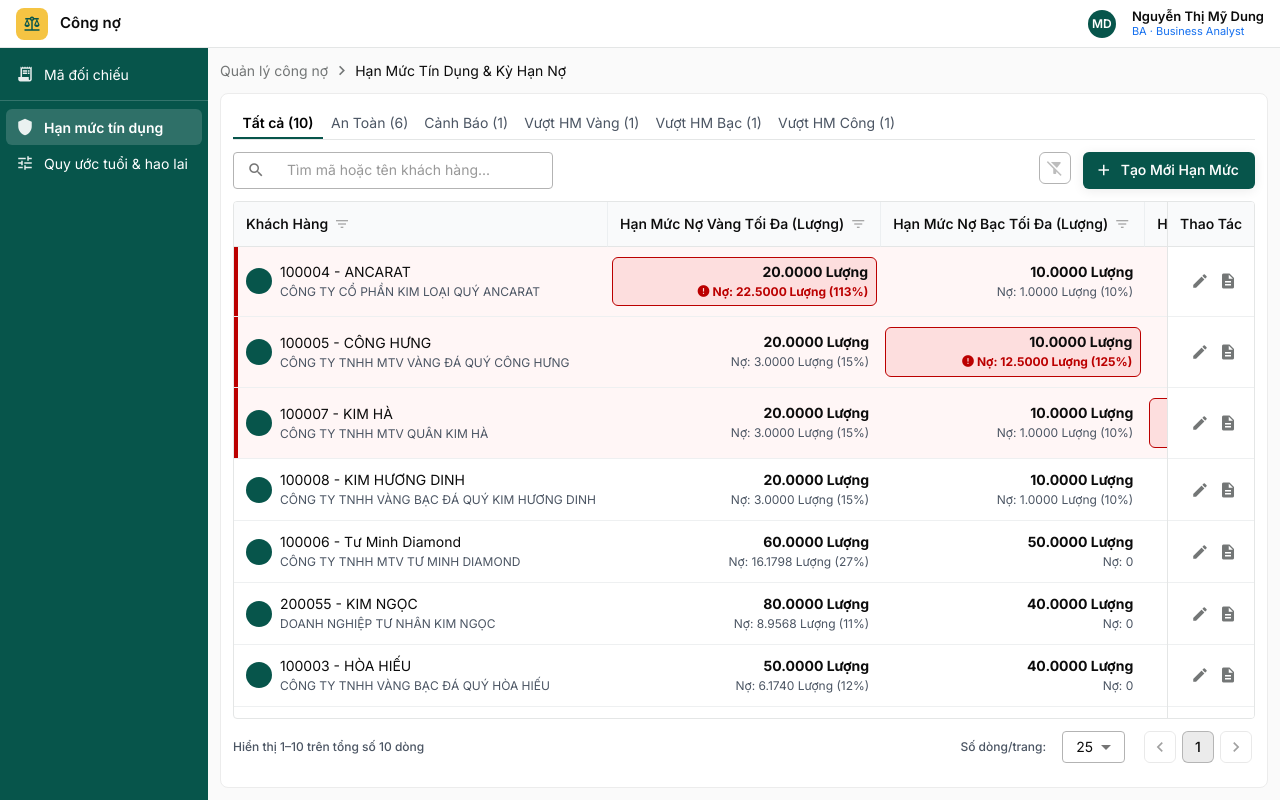
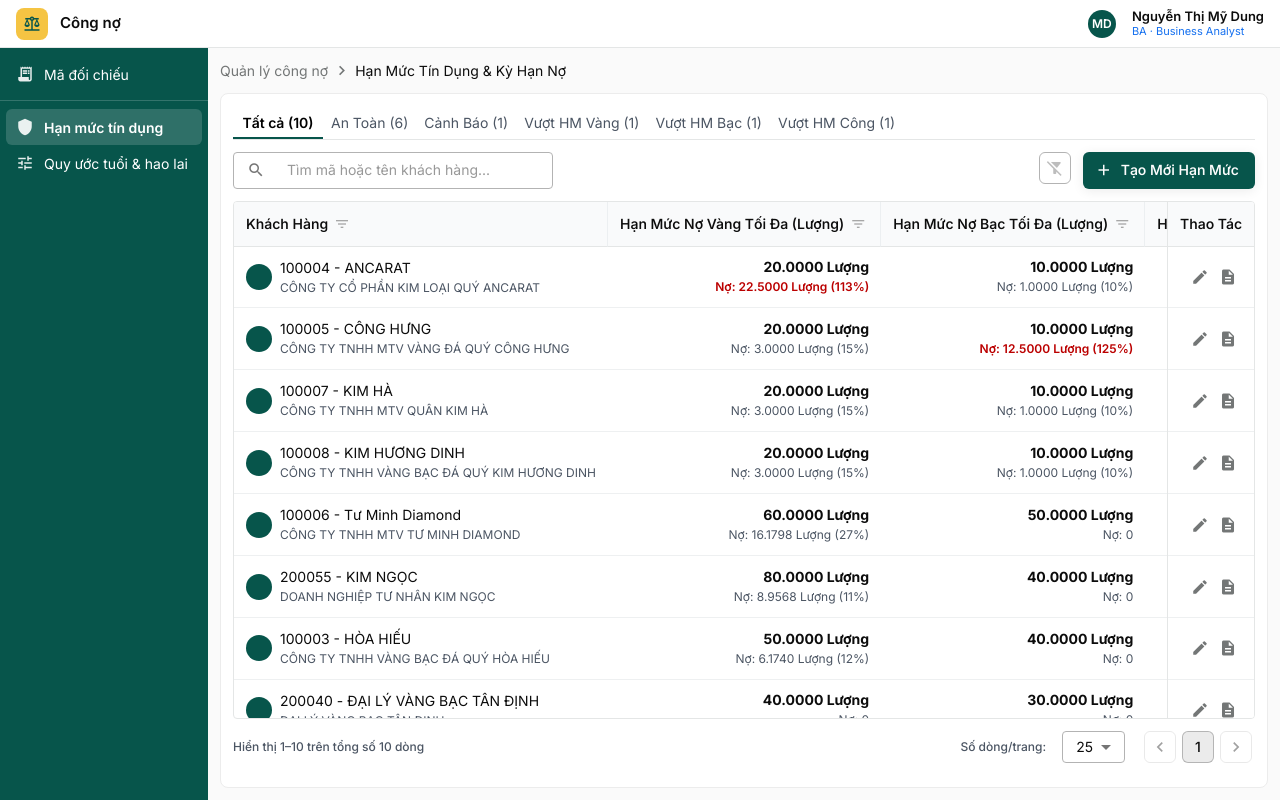
Before and after one commit to bunboz/congno, a React (Vite) app: page /#/credit-limits in a window 1280 px wide. Built offline with nearby package versions, Linux system fonts and the light colour scheme.

Commit message:
ux: over-limit via solid Badge (Figma DS) + red text only; remove self-made row tint/box and extra colors
Co-Authored-By: Claude Sonnet 5.5 <noreply@anthropic.com>

```diff
--- a/src/components/StatusBadge.tsx
+++ b/src/components/StatusBadge.tsx
@@ -10,12 +10,13 @@ const TONES: Record<Tone, [string, string]> = {
   blue: [colors.link, colors.chipBlueBg], gray: [colors.chipGrayFg, colors.chipGrayBg], purple: [colors.chipPurpleFg, colors.chipPurpleBg], orange: [colors.chipOrangeFg, colors.chipOrangeBg],
 };
 
-export default function StatusBadge({ tone, children }: { tone: Tone; children: ReactNode }) {
+// solid = kiểu Badge đặc của Figma DS (nền đậm, chữ trắng) cho trạng thái cần chú ý.
+export default function StatusBadge({ tone, children, solid }: { tone: Tone; children: ReactNode; solid?: boolean }) {
   const [c, bg] = TONES[tone];
   return (
     <Typography component="span" variant="caption" sx={{
       display: 'inline-flex', alignItems: 'center', gap: 0.5, px: '6px', py: '4px', borderRadius: '6px',
-      border: `1px solid ${c}`, color: c, bgcolor: bg, fontWeight: 500, whiteSpace: 'nowrap',
+      border: `1px solid ${c}`, color: solid ? colors.white : c, bgcolor: solid ? c : bg, fontWeight: 500, whiteSpace: 'nowrap',
     }}>{children}</Typography>
   );
 }
--- a/src/pages/CreditLimits/index.tsx
+++ b/src/pages/CreditLimits/index.tsx
@@ -43,10 +43,10 @@ function LimitCell({ debt, limit, digits, unit }: { debt: number; limit: number
   const ratio = unlimited ? 0 : debt / limit;
   const color = ratio > 1 ? 'error.main' : ratio >= 0.8 ? colors.amber : 'text.secondary';
   return (
-    <Box sx={{ textAlign: 'right', ...(ratio > 1 && { bgcolor: colors.overBg, borderRadius: '6px', px: 1, py: 0.5, mx: -1, border: `1px solid ${colors.error}` }) }}>
+    <Box sx={{ textAlign: 'right' }}>
       <b>{unlimited ? 'Không giới hạn' : `${num(limit, digits)} ${unit}`}</b>
-      <Typography variant="caption" component="div" sx={{ fontWeight: ratio >= 0.8 ? 600 : 400, color, ...(ratio > 1 && { fontWeight: 700 }) }}>
-        {ratio > 1 && <span className="material-icons" style={{ fontSize: 14, verticalAlign: '-2px', marginRight: 2 }}>error</span>}{debt === 0 ? 'Nợ: 0' : `Nợ: ${num(debt, digits)} ${unit}${unlimited ? '' : ` (${Math.round(ratio * 100)}%)`}`}
+      <Typography variant="caption" component="div" sx={{ fontWeight: ratio >= 0.8 ? 600 : 400, color }}>
+        {debt === 0 ? 'Nợ: 0' : `Nợ: ${num(debt, digits)} ${unit}${unlimited ? '' : ` (${Math.round(ratio * 100)}%)`}`}
       </Typography>
     </Box>
   );
@@ -101,7 +101,7 @@ export default function CreditLimits() {
             </TableRow></TableHead>
             <TableBody>
               {shown.map(({ r, name, short, st, why }) => (
-                <TableRow hover key={r.customerCode} sx={st.startsWith('OVER') ? { bgcolor: colors.overRow, '& > td:first-of-type': { boxShadow: `inset 4px 0 0 ${colors.error}` } } : undefined}>
+                <TableRow hover key={r.customerCode}>
                   <TableCell sx={{ maxWidth: 380 }}>
                     <Stack direction="row" alignItems="center" spacing={1}>
                       <Avatar sx={{ width: 26, height: 26, bgcolor: colors.primary }}>{' '}</Avatar>
@@ -115,7 +115,7 @@ export default function CreditLimits() {
                   <TableCell><LimitCell debt={r.debt.silver} limit={r.silverLimit} digits={4} unit="Lượng" /></TableCell>
                   <TableCell><LimitCell debt={r.debt.labor} limit={r.laborLimit} digits={0} unit="đ" /></TableCell>
                   <TableCell sx={{ pl: 4 }}>{r.termDays === 0 ? 'Thanh toán ngay' : `${r.termDays} ngày`}</TableCell>
-                  <TableCell><Tooltip title={why ?? ''} arrow><span><StatusBadge tone={STATUS[st][1]}>{STATUS[st][0]}</StatusBadge></span></Tooltip></TableCell>
+                  <TableCell><Tooltip title={why ?? ''} arrow><span><StatusBadge tone={STATUS[st][1]} solid={st.startsWith('OVER')}>{STATUS[st][0]}</StatusBadge></span></Tooltip></TableCell>
                   <TableCell align="right" sx={stickyEndCell}><Stack direction="row" justifyContent="flex-end">
                     <IconButton size="small" title="Chỉnh sửa" aria-label="Chỉnh sửa" onClick={() => setDrawer({ row: r })}>{mi('edit')}</IconButton>
                     <IconButton size="small" title="Xem chi tiết" aria-label="Xem chi tiết" onClick={() => ledger(r.customerCode)}>{mi('description')}</IconButton>
--- a/src/tokens.ts
+++ b/src/tokens.ts
@@ -44,8 +44,6 @@ export const colors = {
   chipGreenBg: '#cde9d3',
   chipYellowFg: '#ca8a03',
   chipYellowBg: '#f4e8cd',
-  overBg: '#fddede',
-  overRow: '#fff6f6',
   chipRedFg: '#ef1515',
   chipRedBg: '#fcd0d0',
   chipBlueFg: '#1570ef',
```
Also changed, not shown: cong-no.html (+5 -5 lines).
